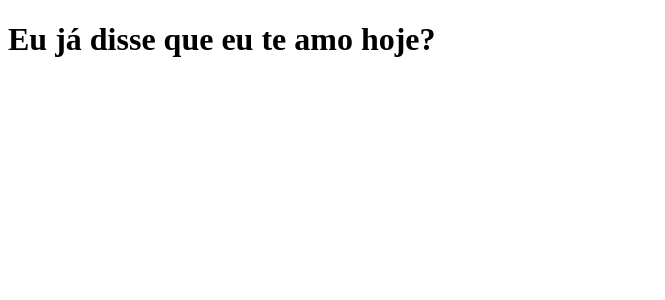
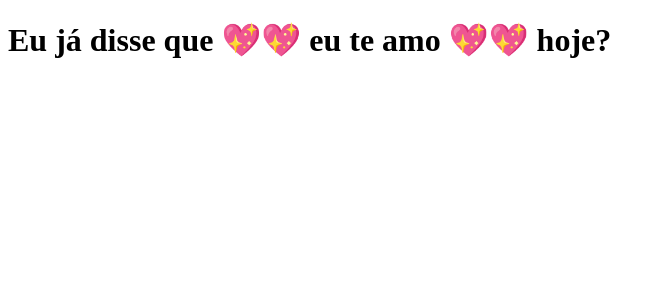
Before and after one commit to Eduardolimacesl/clone-tabnews, a Next.js app: page / in a window 1280 px wide. Shown: the top 300 px of the page, without its empty margins (0-665 px from the left). Built offline with nearby package versions, Linux system fonts and the light colour scheme.

Commit message:
atualizada a frase inicial

```diff
--- a/pages/index.js
+++ b/pages/index.js
@@ -1,5 +1,5 @@
 export default function Home() {
   return (
-    <h1>Eu já disse que <strong>eu te amo</strong> hoje?</h1>
+    <h1>Eu já disse que <strong>💖💖 eu te amo 💖💖</strong> hoje?</h1>
   )
 }
```
